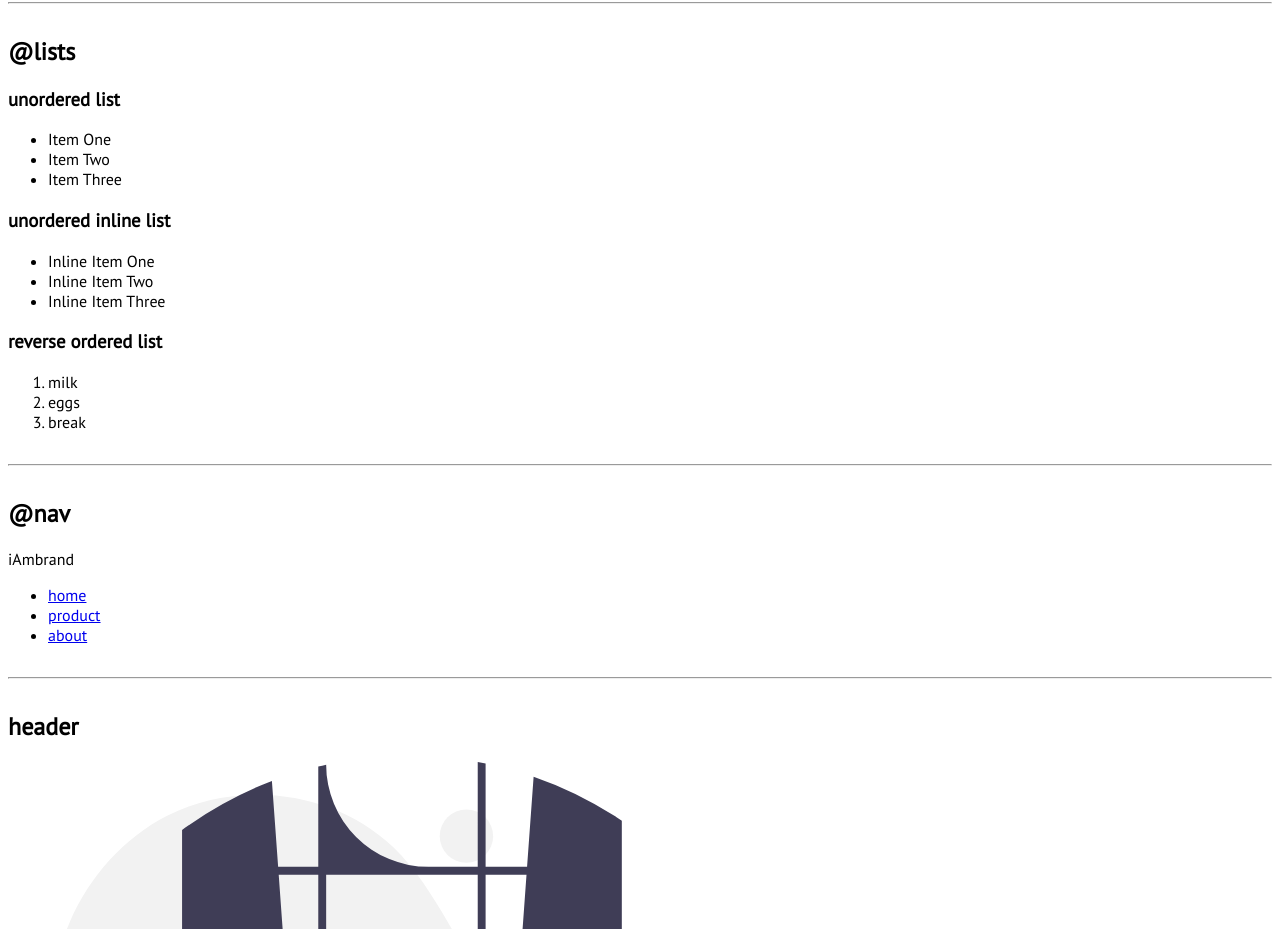
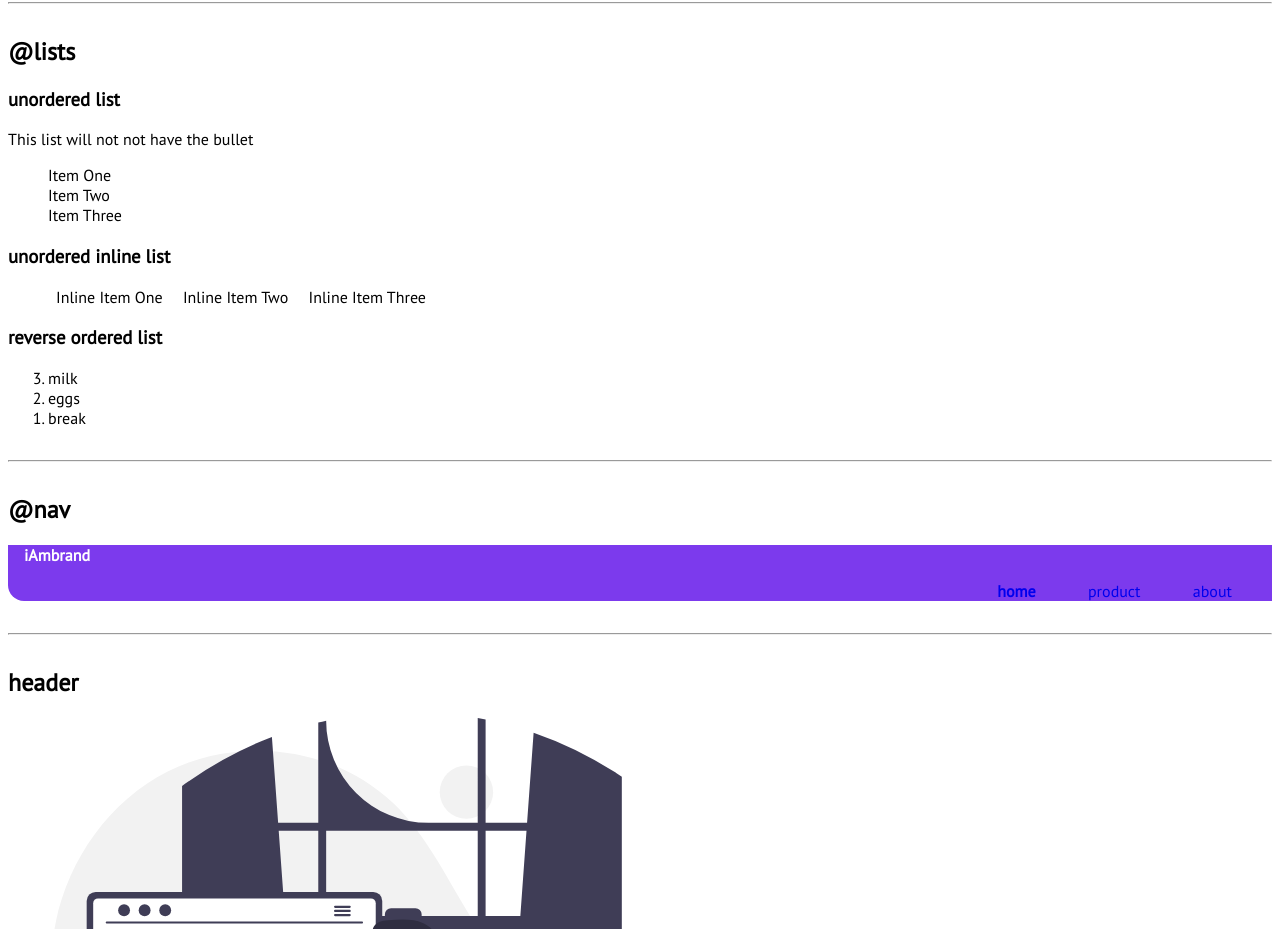
Before and after one commit to moinchoudary/neogcamp-lession-3-live, a plain HTML site: page index.html in a window 1280 px wide. Shown: the part 858-1787 px from the top of the page. Drawn offline with Linux system fonts and the light colour scheme.

Commit message:
navigation

```diff
--- a/index.html
+++ b/index.html
@@ -44,8 +44,9 @@
     <h2>@lists</h2>
 
     <h3>unordered list</h3>
+    <p>This list will not not have the bullet</p>
 
-    <ul>
+    <ul class="list-non-bullet">
         <li>Item One</li>
         <li>Item Two</li>
         <li>Item Three</li>
@@ -53,15 +54,15 @@
 
     <h3> unordered inline list</h3>
 
-    <ul>
-        <li>Inline Item One</li>
-        <li>Inline Item Two</li>
-        <li>Inline Item Three</li>
+    <ul class="list-non-bullet">
+         <li class="list-item-inline">Inline Item One</li>
+         <li class="list-item-inline">Inline Item Two</li>
+         <li class="list-item-inline">Inline Item Three</li>
     </ul>
 
     <h3> reverse ordered list</h3>
 
-    <ol>
+    <ol reversed>
         <li>milk</li>
         <li>eggs</li>
         <li>break</li>
@@ -71,17 +72,17 @@
 
     <h2>@nav</h2>
 
-    <nav>
-        <div>iAmbrand</div>
-        <ul>
-            <li>
-                <a href="/">home</a>
+    <nav class="navigation container">
+        <div class="nav-brand">iAmbrand</div>
+        <ul class="list-non-bullet nav-pills">
+            <li class="list-item-inline">
+                <a class="link link-active"href="/">home</a>
             </li>
-            <li>
-                 <a href="/">product</a>
+             <li class="list-item-inline">
+                 <a class="link"href="/">product</a>
             </li>
-             <li>
-                 <a href="/">about</a>
+              <li class="list-item-inline">
+                 <a class="link"href="/">about</a>
              </li>
         </ul>
     </nav>
--- a/styles.css
+++ b/styles.css
@@ -42,3 +42,39 @@ hr {
 }
 
 /** look into BEM naming convention of for CSS **/
+
+/** list **/
+
+.list-non-bullet {
+    list-style: none;
+}
+
+.list-item-inline {
+    display: inline;
+    padding: 0rem 0.5rem;
+}
+
+/** navigation **/
+.navigation {
+    background-color: var(--primary-color);
+    color: white;
+    padding: 1erm;
+    border-bottom-left-radius:
+    1rem;
+}
+
+.navigation .nav-brand {
+    font-weight: bold;
+}
+
+.navigation .nav-pills {
+    text-align: right;
+}
+
+.navigation.link {
+    color: white;
+}
+
+.navigation .link-active {
+    font-weight: bold;
+}
```
